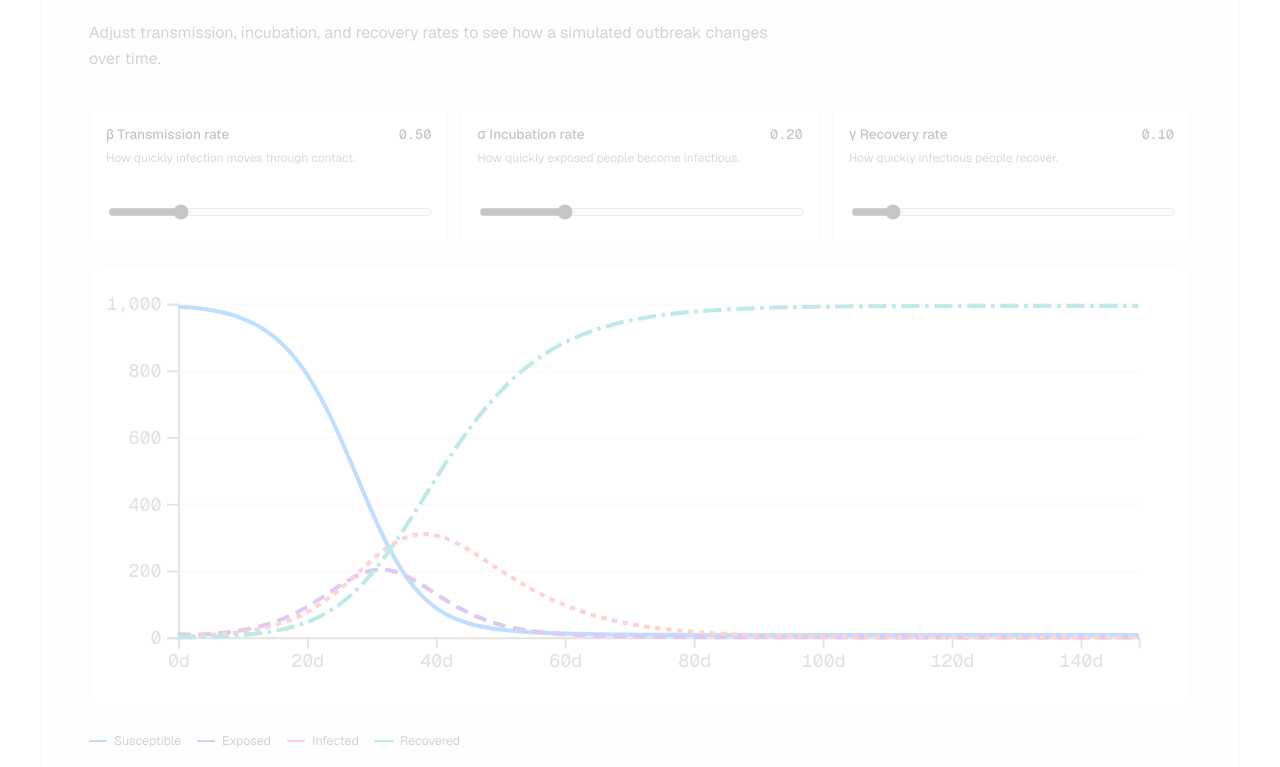
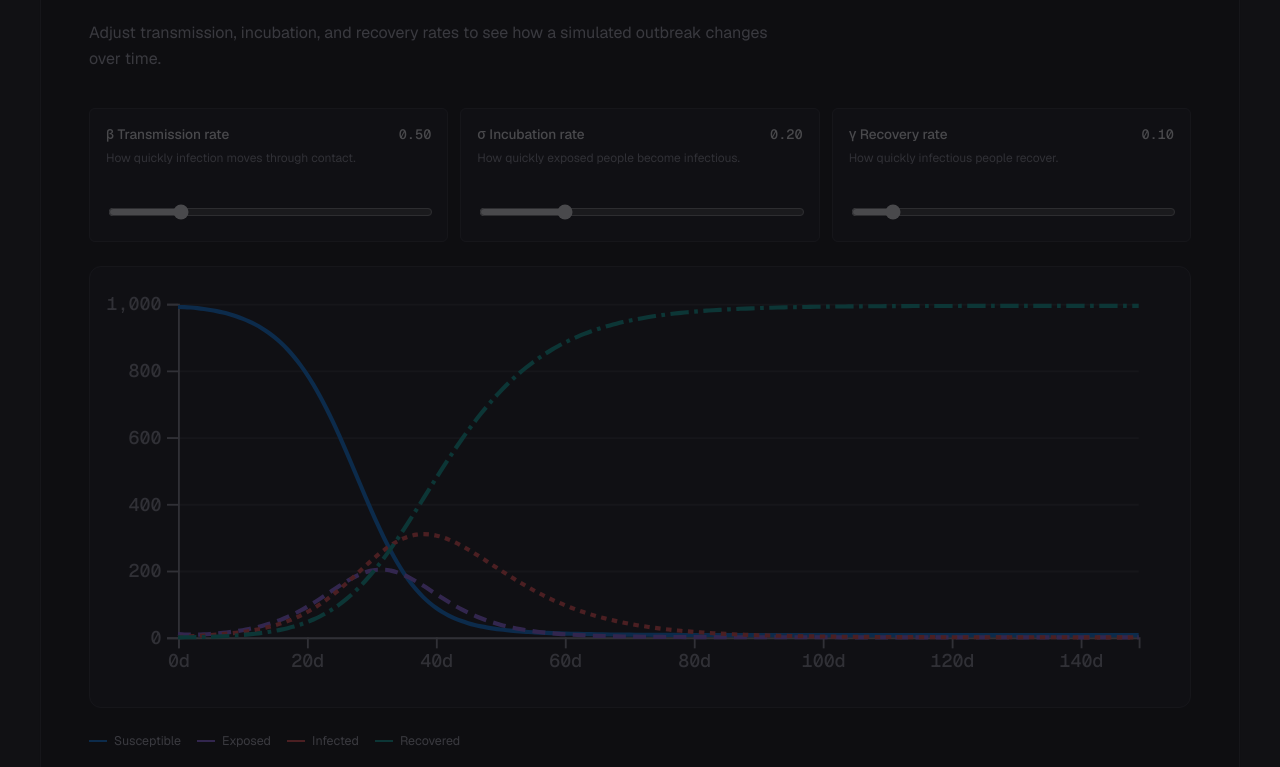
Before and after one commit to lcris689/CrisWebsite, a React (Vite) app: page / in a window 1280 px wide. Shown: the part 4034-4801 px from the top of the page. Built offline with nearby package versions, Linux system fonts and the light colour scheme.

Commit message:
[verified] feat: add dark portfolio theme

```diff
--- a/src/components/SEIRChart.jsx
+++ b/src/components/SEIRChart.jsx
@@ -9,7 +9,7 @@ const controls = [
 
 const series = [
   { key: 'S', label: 'Susceptible', color: '#007cf0', dash: null },
-  { key: 'E', label: 'Exposed', color: '#7928ca', dash: '7 4' },
+  { key: 'E', label: 'Exposed', color: '#9b6bff', dash: '7 4' },
   { key: 'I', label: 'Infected', color: '#ff4d4d', dash: '3 3' },
   { key: 'R', label: 'Recovered', color: '#00a99d', dash: '10 3 2 3' }
 ]
--- a/src/index.css
+++ b/src/index.css
@@ -2,25 +2,27 @@
 
 :root {
   font-family: Geist, Inter, Arial, sans-serif;
-  color: #171717;
-  background: #fafafa;
+  color: #f5f5f6;
+  background: #09090b;
+  color-scheme: dark;
   font-synthesis: none;
   text-rendering: optimizeLegibility;
-  --color-ink: #171717;
-  --color-body: #4d4d4d;
-  --color-muted: #666666;
-  --color-faint: #767676;
-  --color-hairline: #ebebeb;
-  --color-soft: #f2f2f2;
-  --color-canvas: #fafafa;
-  --color-surface: #ffffff;
-  --color-link: #0070f3;
-  --develop-start: #007cf0;
-  --develop-end: #00dfd8;
-  --preview-start: #7928ca;
-  --preview-end: #ff0080;
-  --ship-start: #ff4d4d;
-  --ship-end: #f9cb28;
+  --color-ink: #f5f5f6;
+  --color-body: #b7b7c0;
+  --color-muted: #92929d;
+  --color-faint: #7f7f8b;
+  --color-hairline: #29292f;
+  --color-soft: #1b1b20;
+  --color-canvas: #09090b;
+  --color-surface: #111114;
+  --color-raised: #18181d;
+  --color-link: #6ab4ff;
+  --develop-start: #3b9eff;
+  --develop-end: #32d9cf;
+  --preview-start: #9b6bff;
+  --preview-end: #ff5ca8;
+  --ship-start: #ff6b70;
+  --ship-end: #f4c95d;
   --radius-sm: 6px;
   --radius-md: 12px;
   --radius-lg: 16px;
@@ -34,7 +36,7 @@ body { margin: 0; min-width: 320px; background: var(--color-canvas); color: var(
 button, input { font: inherit; }
 a { color: inherit; }
 img, svg { display: block; max-width: 100%; }
-::selection { background: #d3e5ff; color: var(--color-ink); }
+::selection { background: #244d78; color: #fff; }
 
 .sr-only {
   position: absolute;
@@ -96,17 +98,17 @@ p { color: var(--color-body); line-height: 1.65; }
   z-index: 15;
   inset: 0 0 auto;
   height: 66px;
-  background: rgb(250 250 250 / 82%);
-  border-bottom: 1px solid rgb(235 235 235 / 85%);
+  background: rgb(9 9 11 / 82%);
+  border-bottom: 1px solid rgb(41 41 47 / 88%);
   backdrop-filter: blur(14px);
 }
 .wordmark { display: inline-flex; align-items: center; gap: 10px; color: var(--color-ink); font-size: 0.875rem; font-weight: 600; text-decoration: none; }
-.wordmark-mark { display: grid; width: 30px; height: 30px; place-items: center; color: #fff; background: var(--color-ink); border-radius: 50%; font-size: 0.68rem; letter-spacing: -0.02em; }
+.wordmark-mark { display: grid; width: 30px; height: 30px; place-items: center; color: var(--color-canvas); background: var(--color-ink); border-radius: 50%; font-size: 0.68rem; letter-spacing: -0.02em; }
 .nav-links { display: flex; align-items: center; gap: 2px; }
 .nav-links a { min-height: 38px; display: inline-flex; align-items: center; padding: 0 12px; color: var(--color-body); border-radius: 999px; font-size: 0.875rem; text-decoration: none; transition: color 180ms ease, background 180ms ease; }
 .nav-links a:hover, .nav-links a[aria-current='location'] { color: var(--color-ink); background: var(--color-soft); }
-.nav-links .nav-resume { min-height: 36px; margin-left: 8px; color: #fff; background: var(--color-ink); border-radius: var(--radius-sm); }
-.nav-links .nav-resume:hover { color: #fff; background: #333; }
+.nav-links .nav-resume { min-height: 36px; margin-left: 8px; color: var(--color-canvas); background: var(--color-ink); border-radius: var(--radius-sm); }
+.nav-links .nav-resume:hover { color: var(--color-canvas); background: #d8d8dd; }
 .menu-toggle { display: none; min-width: 48px; min-height: 38px; padding: 0 10px; color: var(--color-ink); background: var(--color-surface); border: 1px solid var(--color-hairline); border-radius: var(--radius-sm); cursor: pointer; }
 
 .hero { position: relative; min-height: min(780px, calc(100vh - 66px)); display: grid; align-items: center; overflow: hidden; border-bottom: 1px solid var(--color-hairline); }
@@ -116,30 +118,30 @@ p { color: var(--color-body); line-height: 1.65; }
   position: absolute;
   inset: -15%;
   background:
-    radial-gradient(circle at var(--pointer-x) var(--pointer-y), rgb(255 255 255 / 92%) 0 5%, transparent 32%),
-    radial-gradient(circle at 24% 38%, rgb(80 227 194 / 64%), transparent 27%),
-    radial-gradient(circle at 48% 56%, rgb(0 124 240 / 48%), transparent 30%),
-    radial-gradient(circle at 68% 34%, rgb(121 40 202 / 43%), transparent 27%),
-    radial-gradient(circle at 82% 62%, rgb(255 0 128 / 35%), transparent 28%),
-    radial-gradient(circle at 62% 78%, rgb(249 203 40 / 30%), transparent 25%);
-  filter: blur(36px) saturate(112%);
-  opacity: 0.76;
+    radial-gradient(circle at var(--pointer-x) var(--pointer-y), rgb(125 211 252 / 18%) 0 4%, transparent 28%),
+    radial-gradient(circle at 24% 38%, rgb(50 217 207 / 25%), transparent 28%),
+    radial-gradient(circle at 48% 56%, rgb(59 158 255 / 30%), transparent 31%),
+    radial-gradient(circle at 68% 34%, rgb(155 107 255 / 26%), transparent 28%),
+    radial-gradient(circle at 82% 62%, rgb(255 92 168 / 20%), transparent 29%),
+    radial-gradient(circle at 62% 78%, rgb(244 201 93 / 13%), transparent 26%);
+  filter: blur(44px) saturate(118%);
+  opacity: 0.92;
   transform: translateY(calc(var(--scroll-progress, 0) * 70px)) scale(1.04);
   transition: background-position 180ms ease-out;
   pointer-events: auto;
 }
-.hero::after { content: ''; position: absolute; inset: 0; background-image: linear-gradient(rgb(23 23 23 / 3%) 1px, transparent 1px), linear-gradient(90deg, rgb(23 23 23 / 3%) 1px, transparent 1px); background-size: 48px 48px; mask-image: linear-gradient(to bottom, #000, transparent 82%); pointer-events: none; }
+.hero::after { content: ''; position: absolute; inset: 0; background-image: linear-gradient(rgb(255 255 255 / 4%) 1px, transparent 1px), linear-gradient(90deg, rgb(255 255 255 / 4%) 1px, transparent 1px); background-size: 48px 48px; mask-image: linear-gradient(to bottom, #000, transparent 82%); pointer-events: none; }
 .hero-content { position: relative; z-index: 2; padding-block: clamp(7rem, 14vw, 10rem); }
-.hero-content .eyebrow { color: rgb(23 23 23 / 64%); }
+.hero-content .eyebrow { color: rgb(245 245 246 / 70%); }
 .hero h1 { max-width: 930px; margin-bottom: 28px; font-size: clamp(3.25rem, 8vw, 6.9rem); font-weight: 600; line-height: 0.92; letter-spacing: -0.077em; }
-.hero-lead { max-width: 650px; margin: 0; color: rgb(23 23 23 / 76%); font-size: clamp(1.05rem, 2vw, 1.3rem); line-height: 1.55; }
+.hero-lead { max-width: 650px; margin: 0; color: rgb(245 245 246 / 76%); font-size: clamp(1.05rem, 2vw, 1.3rem); line-height: 1.55; }
 .hero-actions { display: flex; flex-wrap: wrap; gap: 10px; margin-top: 36px; }
 .button { min-height: 48px; display: inline-flex; align-items: center; justify-content: center; padding: 0 18px; border: 1px solid var(--color-ink); border-radius: 999px; font-weight: 500; text-decoration: none; transition: transform 180ms ease, box-shadow 180ms ease, background 180ms ease; }
 .button:hover { transform: translateY(-2px); }
-.button-primary { color: #fff; background: var(--color-ink); box-shadow: 0 1px 2px rgb(0 0 0 / 18%); }
-.button-primary:hover { background: #303030; box-shadow: 0 8px 20px -10px rgb(0 0 0 / 40%); }
-.button-secondary { background: rgb(255 255 255 / 82%); backdrop-filter: blur(8px); }
-.button-secondary:hover { background: #fff; }
+.button-primary { color: var(--color-canvas); background: var(--color-ink); box-shadow: 0 1px 2px rgb(0 0 0 / 40%); }
+.button-primary:hover { background: #d8d8dd; box-shadow: 0 10px 28px -14px rgb(0 0 0 / 80%); }
+.button-secondary { background: rgb(17 17 20 / 76%); border-color: #3a3a43; backdrop-filter: blur(8px); }
+.button-secondary:hover { background: var(--color-raised); border-color: #555561; }
 
 .about-band { background: var(--color-surface); border-bottom: 1px solid var(--color-hairline); }
 .about-grid { display: grid; grid-template-columns: 0.9fr 1.35fr; gap: 48px 80px; padding-block: clamp(4rem, 8vw, 6rem); }
@@ -160,24 +162,24 @@ p { color: var(--color-body); line-height: 1.65; }
 .section-description { margin: 0; }
 
 .project-grid { display: grid; grid-template-columns: repeat(2, 1fr); gap: 20px; }
-.project-card { min-width: 0; overflow: hidden; background: var(--color-surface); border: 1px solid var(--color-hairline); border-radius: var(--radius-md); box-shadow: 0 1px 1px rgb(0 0 0 / 4%); transition: border-color 180ms ease, box-shadow 180ms ease; }
+.project-card { min-width: 0; overflow: hidden; background: var(--color-surface); border: 1px solid var(--color-hairline); border-radius: var(--radius-md); box-shadow: 0 1px 1px rgb(0 0 0 / 28%); transition: border-color 180ms ease, box-shadow 180ms ease, transform 180ms ease; }
 .project-card:first-child { grid-column: 1 / -1; display: grid; grid-template-columns: 1.1fr 0.9fr; }
-.project-card:hover, .project-card:focus-within { border-color: #d0d0d0; box-shadow: 0 2px 2px rgb(0 0 0 / 4%), 0 16px 34px -24px rgb(0 0 0 / 28%); }
-.project-visual { min-height: 250px; display: grid; place-items: center; overflow: hidden; background: #fcfcfc; border-bottom: 1px solid var(--color-hairline); }
+.project-card:hover, .project-card:focus-within { border-color: #4a4a55; box-shadow: 0 2px 2px rgb(0 0 0 / 22%), 0 20px 42px -24px rgb(0 0 0 / 85%); transform: translateY(-2px); }
+.project-visual { min-height: 250px; display: grid; place-items: center; overflow: hidden; background: #0d0d11; border-bottom: 1px solid var(--color-hairline); }
 .project-card:first-child .project-visual { min-height: 100%; border-right: 1px solid var(--color-hairline); border-bottom: 0; }
 .project-visual svg { width: 100%; min-width: 440px; }
 .project-visual text { fill: var(--color-muted); font: 500 11px 'Geist Mono', monospace; letter-spacing: 0.06em; }
-.visual-grid path, .orbit { fill: none; stroke: #e7e7e7; stroke-width: 1; }
+.visual-grid path, .orbit { fill: none; stroke: #292933; stroke-width: 1; }
 .visual-line { fill: none; stroke-width: 3; stroke-linecap: round; }
 .visual-line-blue { stroke: var(--develop-start); }
 .visual-line-pink { stroke: var(--preview-end); }
-.visual-nodes circle { fill: #fff; stroke: var(--develop-start); stroke-width: 3; }
-.visual-planet { fill: #fff; stroke: var(--preview-start); stroke-width: 2; }
-.spacecraft { fill: #fff; stroke: var(--color-ink); stroke-width: 1.5; transition: transform 450ms cubic-bezier(.2,.7,.2,1); }
+.visual-nodes circle { fill: #111114; stroke: var(--develop-start); stroke-width: 3; }
+.visual-planet { fill: #15151a; stroke: var(--preview-start); stroke-width: 2; }
+.spacecraft { fill: #15151a; stroke: var(--color-ink); stroke-width: 1.5; transition: transform 450ms cubic-bezier(.2,.7,.2,1); }
 .project-card:hover .spacecraft { transform: translate(425px, 68px) rotate(8deg); }
 .visual-label { fill: var(--preview-start); }
-.sleep-bands rect { fill: #f0e5ff; }
-.sleep-bands rect:nth-child(2n) { fill: #ffd9ec; }
+.sleep-bands rect { fill: #39265c; }
+.sleep-bands rect:nth-child(2n) { fill: #55213d; }
 .project-body { padding: 30px; }
 .project-body h3 { margin-bottom: 12px; font-size: 1.45rem; }
 .project-description { margin: 0; }
@@ -193,7 +195,7 @@ p { color: var(--color-body); line-height: 1.65; }
 .timeline-content .company { margin: 0 0 20px; color: var(--color-muted); }
 .timeline-content ul { margin: 0; padding-left: 20px; color: var(--color-body); }
 .timeline-content li { margin-bottom: 10px; line-height: 1.55; }
-.research-panel { margin-top: 64px; padding: clamp(24px, 4vw, 48px); background: var(--color-canvas); border: 1px solid var(--color-hairline); border-radius: var(--radius-lg); box-shadow: 0 1px 1px rgb(0 0 0 / 4%); }
+.research-panel { margin-top: 64px; padding: clamp(24px, 4vw, 48px); background: var(--color-canvas); border: 1px solid var(--color-hairline); border-radius: var(--radius-lg); box-shadow: 0 1px 1px rgb(0 0 0 / 30%); }
 .research-intro { max-width: 690px; margin-bottom: 36px; }
 .research-intro h3 { margin-bottom: 10px; font-size: clamp(1.6rem, 3vw, 2.2rem); }
 .research-intro p:last-child { margin-bottom: 0; }
@@ -206,9 +208,9 @@ p { color: var(--color-body); line-height: 1.65; }
 .control-group input { width: 100%; accent-color: var(--color-ink); cursor: pointer; }
 .seir-chart-wrap { overflow: hidden; background: var(--color-surface); border: 1px solid var(--color-hairline); border-radius: var(--radius-md); }
 .seir-chart { width: 100%; height: auto; }
-.seir-chart .chart-grid line { stroke: #eeeeee; }
+.seir-chart .chart-grid line { stroke: #29292f; }
 .seir-chart .chart-grid path { display: none; }
-.seir-chart .chart-axis { color: #8f8f8f; font-family: 'Geist Mono', monospace; font-size: 10px; }
+.seir-chart .chart-axis { color: #92929d; font-family: 'Geist Mono', monospace; font-size: 10px; }
 .chart-legend { display: flex; flex-wrap: wrap; gap: 16px; margin: 0; padding: 0; list-style: none; color: var(--color-body); font-size: 0.78rem; }
 .chart-legend li { display: inline-flex; align-items: center; gap: 7px; }
 .chart-legend span { width: 18px; height: 2px; background: var(--legend-color); }
@@ -273,7 +275,7 @@ p { color: var(--color-body); line-height: 1.65; }
   .site-header::before { position: fixed; }
   .nav-shell { position: fixed; inset: 0 16px auto; width: auto; transform: none; }
   .menu-toggle { display: inline-flex; align-items: center; justify-content: center; }
-  .nav-links { position: absolute; top: 58px; right: 0; width: min(280px, calc(100vw - 32px)); display: none; align-items: stretch; flex-direction: column; padding: 8px; background: rgb(255 255 255 / 96%); border: 1px solid var(--color-hairline); border-radius: var(--radius-md); box-shadow: 0 12px 36px -16px rgb(0 0 0 / 26%); backdrop-filter: blur(14px); }
+  .nav-links { position: absolute; top: 58px; right: 0; width: min(280px, calc(100vw - 32px)); display: none; align-items: stretch; flex-direction: column; padding: 8px; background: rgb(17 17 20 / 96%); border: 1px solid var(--color-hairline); border-radius: var(--radius-md); box-shadow: 0 18px 44px -18px rgb(0 0 0 / 85%); backdrop-filter: blur(14px); }
   .nav-links.is-open { display: flex; }
   .nav-links a { min-height: 44px; border-radius: var(--radius-sm); }
   .nav-links .nav-resume { margin: 4px 0 0; justify-content: center; }
@@ -302,4 +304,5 @@ p { color: var(--color-body); line-height: 1.65; }
   .timeline-item, .education-card, .skill-group, .research-panel { animation: none !important; opacity: 1; transform: none; }
   .reveal, .reveal.reveal-ready { opacity: 1; transform: none; }
   .button:hover { transform: none; }
+  .project-card:hover, .project-card:focus-within { transform: none; }
 }
```
Also changed, not shown: index.html (+2 -2 lines), 2 other files (tests, documents, lock files or other folders).
